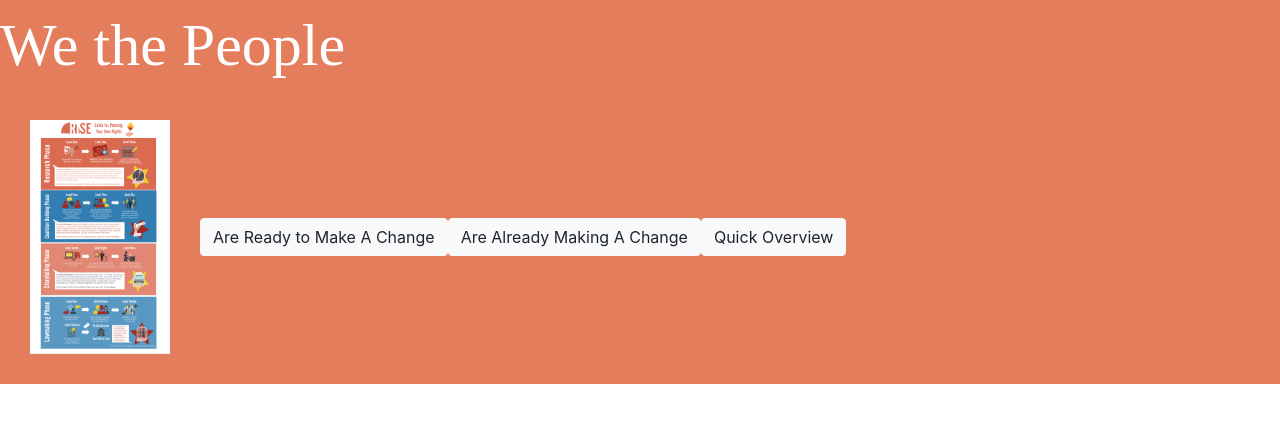
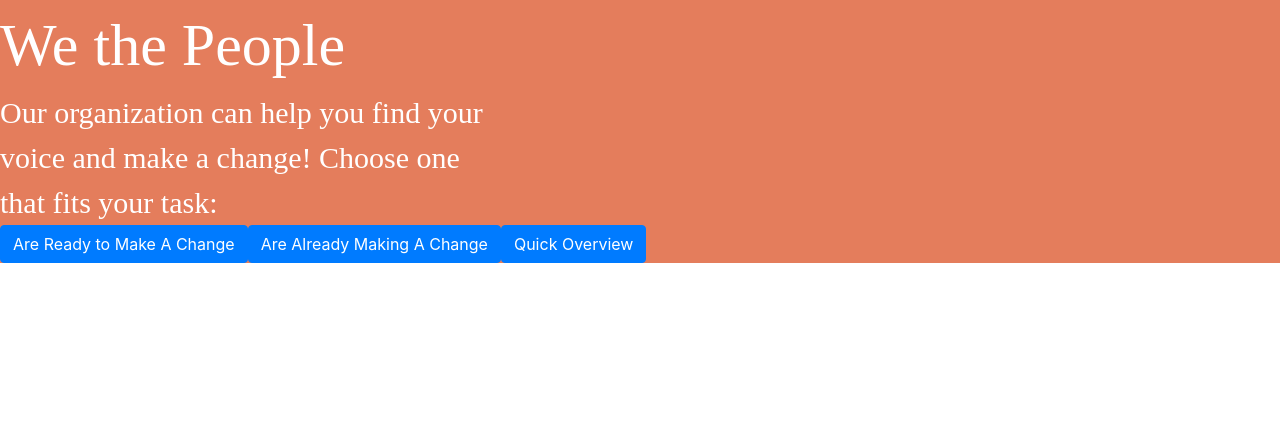
Before and after one commit to delaware19/team-13, a React (Create React App) app in the folder wethepeople/: page / in a window 1280 px wide. Shown: the top 422 px of the page. Built offline with nearby package versions, Linux system fonts and the light colour scheme.

Commit message:
updated home page

```diff
--- a/wethepeople/src/pages/HomePage/HomePage.js
+++ b/wethepeople/src/pages/HomePage/HomePage.js
@@ -22,12 +22,19 @@ color: white;
 font-size: 60px;
 `;
 
+const Header = styled.div`
+font-family: Poppins;
+color: white;
+font-size: 30px;
+width: 500px;
+`;
+
 const Mapicon = styled.img`
 width: 200px;
 padding: 30px;
 `;
 
-const But = styled.button`
+const But = styled(Button)`
 width: 100px;
 height: 100px;
 background-color: white;
@@ -44,16 +51,21 @@ export class HomePage extends Component{
             <TextWrapper>
                 We the People
             </TextWrapper>
-            <Mapicon src={roadmap}></Mapicon>
+            <Header>
+            Our organization can help you find your voice and make a change! Choose one that fits your task:
+            </Header>
+            <div>
             <Link to='/signup'>
-                <Button variant="light">Are Ready to Make A Change</Button>
+                <Button bright="light">Are Ready to Make A Change</Button>
             </Link>
             <Link to='/signin'>
-                <Button variant="light">Are Already Making A Change</Button>
+                <Button bright="light">Are Already Making A Change</Button>
             </Link>
             <Link to='/roadMap'>
-                <Button variant="light">Quick Overview</Button>
+                <Button bright="light">Quick Overview</Button>
             </Link>
+            </div>
+
             </Back>
 
         );
```
